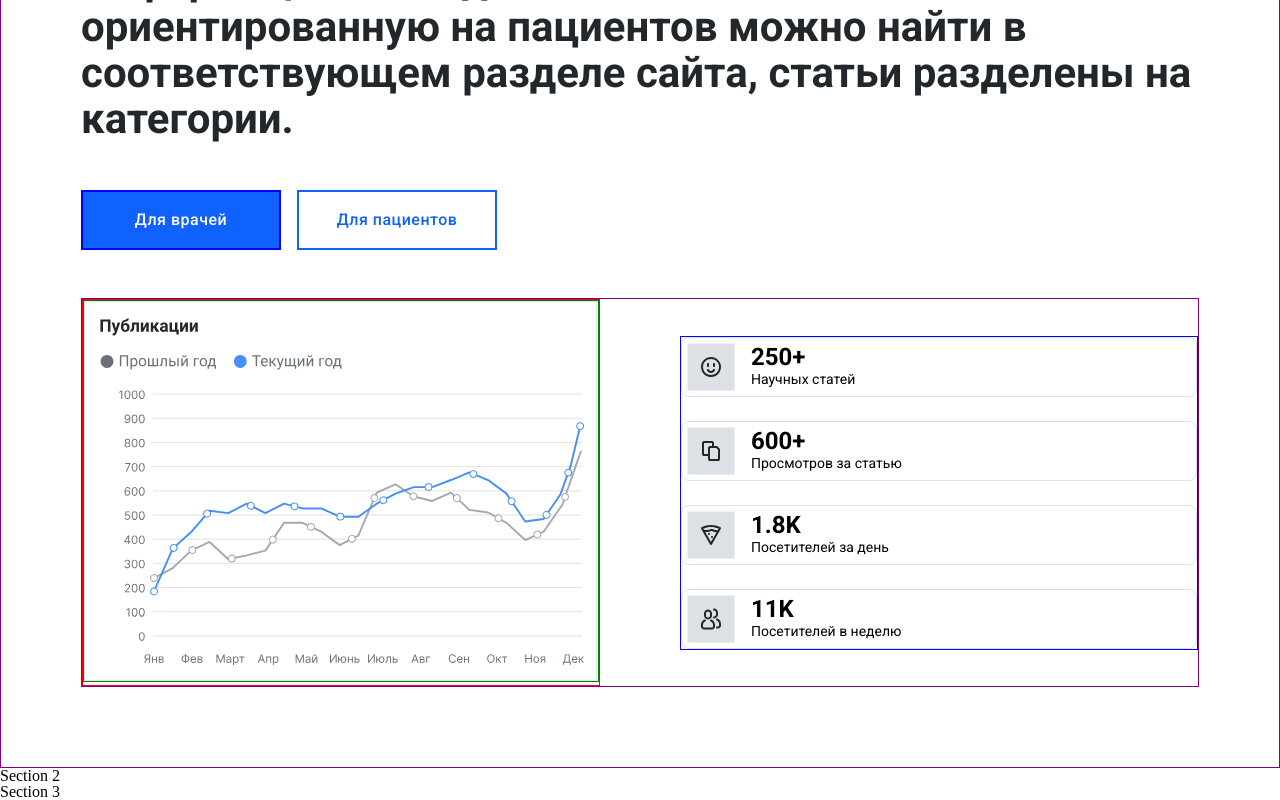
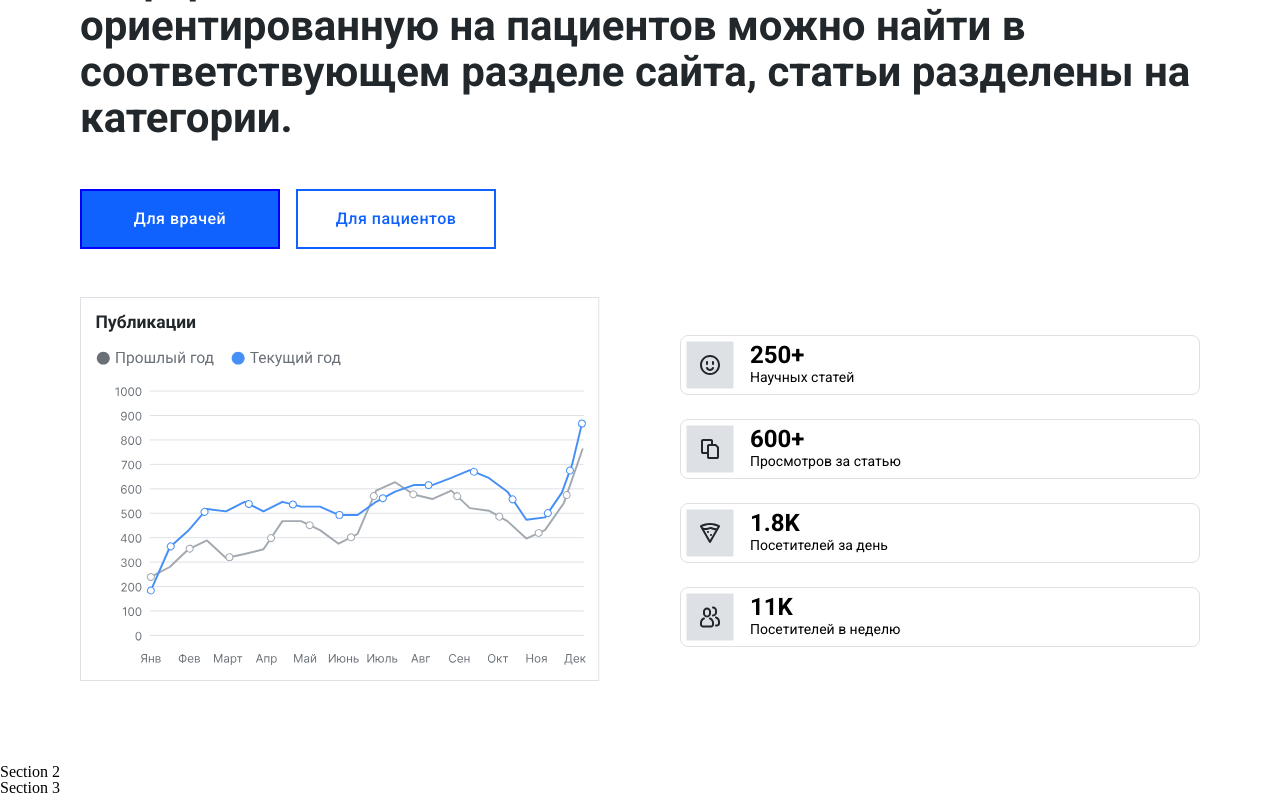
Before and after one commit to Zama21/trafalgar, a React (Vite) app: page /trafalgar/ in a window 1280 px wide. Shown: the part 389-1189 px from the top of the page. Built offline with nearby package versions, Linux system fonts and the light colour scheme.

Commit message:
delete borders

```diff
--- a/src/components/Button/Button.tsx
+++ b/src/components/Button/Button.tsx
@@ -4,7 +4,7 @@ import Typography from '../../Typography';
 
 function Button({ children, customStyles, ...props }: ButtonProps) {
   return (
-    <BntEntry customStyles={customStyles} {...props}>
+    <BntEntry $customStyles={customStyles} {...props}>
       <Typography variant="buttonM">{children}</Typography>
     </BntEntry>
   );
@@ -12,19 +12,19 @@ function Button({ children, customStyles, ...props }: ButtonProps) {
 
 export default Button;
 
-const BntEntry = styled.button<{ customStyles?: ReturnType<typeof css> }>`
+const BntEntry = styled.button<{ $customStyles?: ReturnType<typeof css> }>`
   font-family: ${({ theme }) => theme.fonts.primary};
   display: flex;
   justify-content: center;
   align-items: center;
   padding: 16px 32px;
   background: ${({ theme }) => theme.colors.Primary60};
-  box-sizing: border-box;
+
   border: 2px solid ${({ theme }) => theme.colors.Primary60};
   color: white;
 
   margin-bottom: 48px;
   cursor: pointer;
   white-space: nowrap;
-  ${({ customStyles }) => customStyles}
+  ${({ $customStyles }) => $customStyles}
 `;
--- a/src/components/Knowledge/Knowledge.tsx
+++ b/src/components/Knowledge/Knowledge.tsx
@@ -55,7 +55,6 @@ const customDoctorStyles = css`
   background: ${({ theme }) => theme.colors.Primary60};
   border: 2px solid blue;
   @media (max-width: 850px) {
-    color: red;
     margin-bottom: 32px;
   }
   @media (max-width: 460px) {
@@ -70,7 +69,6 @@ const customPatientStyles = css`
   border: 2px solid ${({ theme }) => theme.colors.Primary60};
   color: ${({ theme }) => theme.colors.Primary60};
   @media (max-width: 850px) {
-    color: red;
     margin-bottom: 32px;
   }
   @media (max-width: 460px) {
@@ -87,7 +85,6 @@ const TitleKnowledge = styled(Typography)`
 
 const PageKnowledge = styled.div`
   width: 100%;
-  border: 1px solid purple;
 `;
 
 const ButtonWrapper = styled.div`
@@ -112,8 +109,6 @@ const SecondContainer = styled.div`
   justify-content: baseline;
   margin: 0 80px 80px 80px;
 
-  border: 1px solid purple;
-
   @media (max-width: 1200px) {
     margin: 0 40px 32px 40px;
   }
@@ -126,14 +121,12 @@ const SecondContainer = styled.div`
 `;
 
 const ContainerImg = styled.div`
-  border: 1px solid red;
   flex: 1;
 `;
 
 const DashboardImage = styled.img`
   width: 100%;
   height: auto;
-  border: 1px solid green;
 `;
 
 const ContentContainer = styled.ul`
@@ -143,7 +136,7 @@ const ContentContainer = styled.ul`
   gap: 24px;
   margin: auto 0 auto 80px;
   flex: 1;
-  border: 1px solid blue;
+
   height: 184px;
   width: 100%;
 
```
